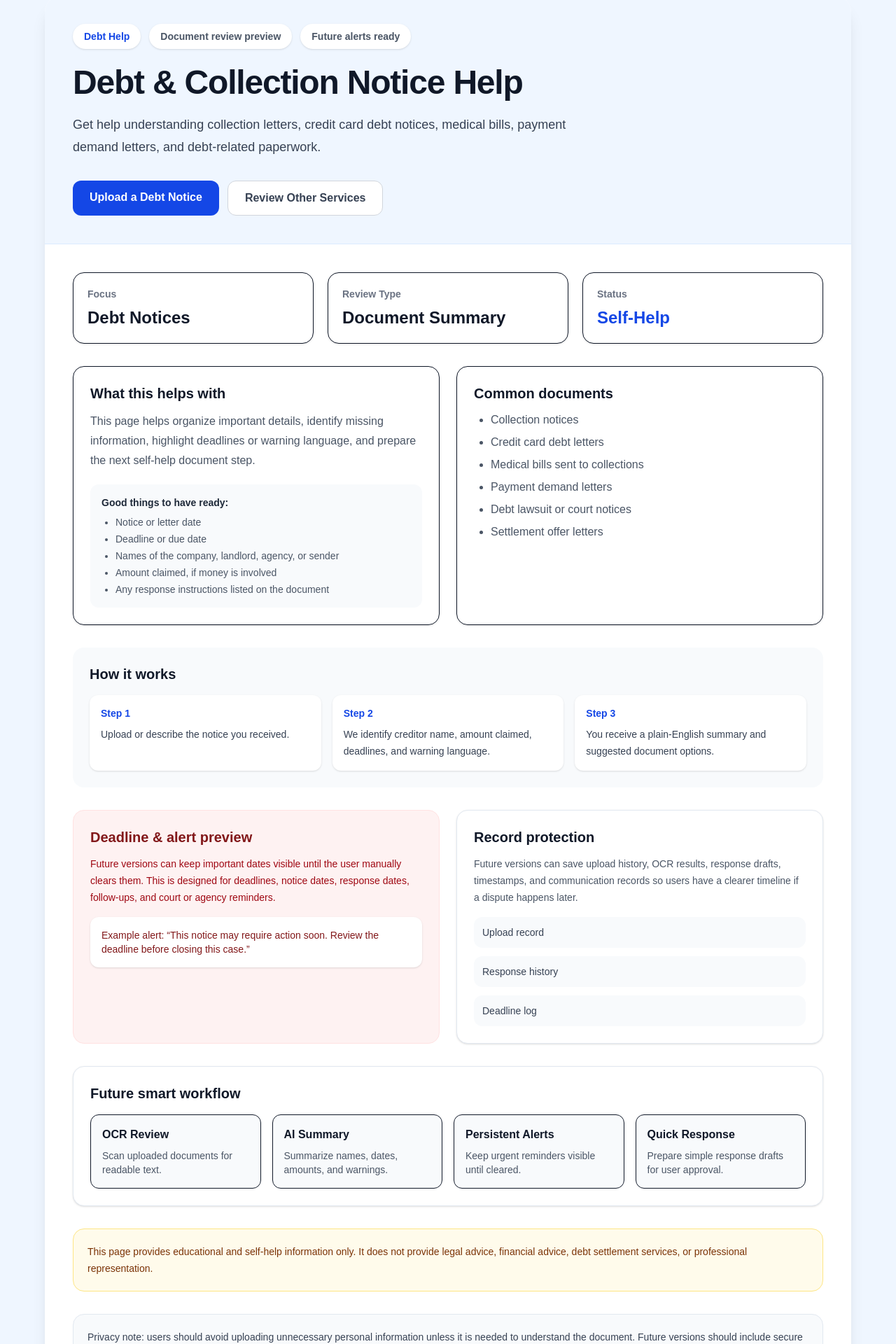
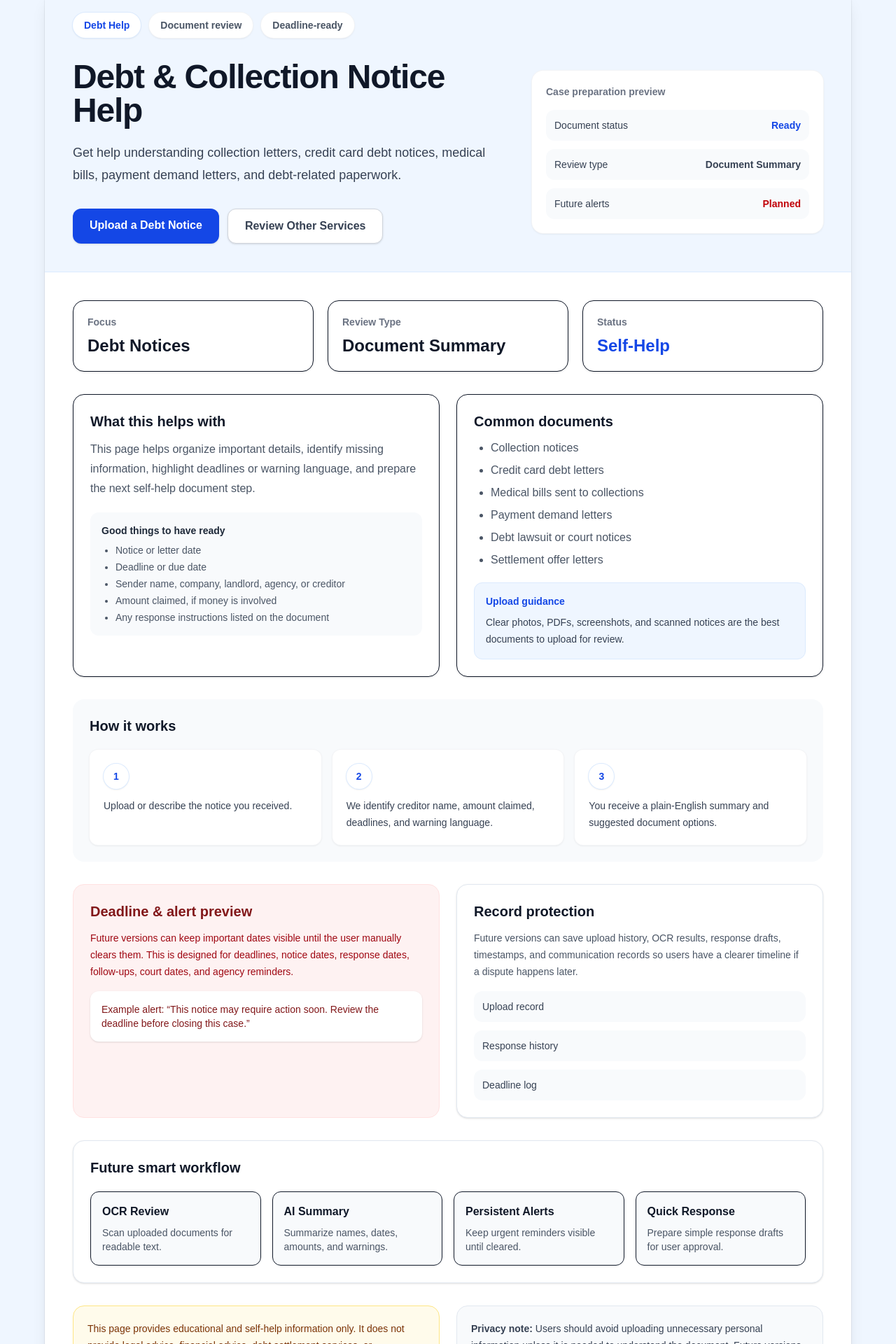
Before and after one commit to betterwork7777/csds-site, a Next.js app: page /debt in a window 1280 px wide. Shown: the part 134-2054 px from the top of the page at 70% size. Built offline with nearby package versions, Linux system fonts and the light colour scheme.

Commit message:
Refactor ServicePage component styles and structure

```diff
--- a/src/app/components/ServicePage.tsx
+++ b/src/app/components/ServicePage.tsx
@@ -25,36 +25,42 @@ const colorStyles = {
     pageBg: "bg-blue-50",
     accentText: "text-blue-700",
     button: "bg-blue-700 hover:bg-blue-800",
+    ring: "ring-blue-100",
     soft: "bg-blue-50 border-blue-100",
   },
   emerald: {
     pageBg: "bg-emerald-50",
     accentText: "text-emerald-700",
     button: "bg-emerald-700 hover:bg-emerald-800",
+    ring: "ring-emerald-100",
     soft: "bg-emerald-50 border-emerald-100",
   },
   orange: {
     pageBg: "bg-orange-50",
     accentText: "text-orange-700",
     button: "bg-orange-700 hover:bg-orange-800",
+    ring: "ring-orange-100",
     soft: "bg-orange-50 border-orange-100",
   },
   rose: {
     pageBg: "bg-rose-50",
     accentText: "text-rose-700",
     button: "bg-rose-700 hover:bg-rose-800",
+    ring: "ring-rose-100",
     soft: "bg-rose-50 border-rose-100",
   },
   purple: {
     pageBg: "bg-purple-50",
     accentText: "text-purple-700",
     button: "bg-purple-700 hover:bg-purple-800",
+    ring: "ring-purple-100",
     soft: "bg-purple-50 border-purple-100",
   },
   slate: {
     pageBg: "bg-slate-100",
     accentText: "text-slate-700",
     button: "bg-slate-800 hover:bg-slate-900",
+    ring: "ring-slate-200",
     soft: "bg-slate-50 border-slate-200",
   },
 };
@@ -75,31 +81,33 @@ export default function ServicePage({
   const style = colorStyles[color];
 
   return (
-    <main className={`min-h-screen ${style.pageBg} px-6 py-20 text-gray-900`}>
+    <main className={`min-h-screen ${style.pageBg} px-6 py-16 text-gray-900`}>
       <div className="mx-auto max-w-6xl">
         <a href="/" className={`text-sm font-semibold ${style.accentText}`}>
           ← Back to Home
         </a>
 
-        <section className="mt-6 overflow-hidden rounded-3xl bg-white shadow-xl">
+        <section className="mt-6 overflow-hidden rounded-3xl bg-white shadow-xl ring-1 ring-black/5">
           <div className={`border-b p-8 md:p-10 ${style.soft}`}>
             <div className="flex flex-wrap items-center gap-3">
               <span
-                className={`rounded-full bg-white px-4 py-2 text-sm font-bold shadow-sm ${style.accentText}`}
+                className={`rounded-full bg-white px-4 py-2 text-sm font-bold shadow-sm ring-1 ${style.ring} ${style.accentText}`}
               >
                 {label}
               </span>
 
-              <span className="rounded-full bg-white px-4 py-2 text-sm font-semibold text-gray-600 shadow-sm">
-                Document review preview
+              <span className="rounded-full bg-white px-4 py-2 text-sm font-semibold text-gray-600 shadow-sm ring-1 ring-gray-100">
+                Document review
               </span>
 
-              <span className="rounded-full bg-white px-4 py-2 text-sm font-semibold text-gray-600 shadow-sm">
-                Future alerts ready
+              <span className="rounded-full bg-white px-4 py-2 text-sm font-semibold text-gray-600 shadow-sm ring-1 ring-gray-100">
+                Deadline-ready
               </span>
             </div>
 
-            <h1 className="mt-6 max-w-4xl text-4xl font-bold tracking-tight md:text-5xl">
+            <div className="mt-8 grid gap-8 lg:grid-cols-[1.5fr_1fr] lg:items-center">
+              <div>
+                <h1 className="max-w-4xl text-4xl font-bold tracking-tight md:text-5xl">
                   {title}
                 </h1>
 
@@ -110,17 +118,44 @@ export default function ServicePage({
                 <div className="mt-8 flex flex-wrap gap-3">
                   <a
                     href="/documents"
-                className={`rounded-xl px-6 py-3 font-semibold text-white ${style.button}`}
+                    className={`rounded-xl px-6 py-3 font-semibold text-white shadow-sm transition ${style.button}`}
                   >
                     {uploadText}
                   </a>
 
                   <a
                     href="/"
-                className="rounded-xl border border-gray-300 bg-white px-6 py-3 font-semibold text-gray-700 hover:bg-gray-50"
+                    className="rounded-xl border border-gray-300 bg-white px-6 py-3 font-semibold text-gray-700 shadow-sm hover:bg-gray-50"
                   >
                     Review Other Services
                   </a>
+                </div>
+              </div>
+
+              <div className="rounded-2xl bg-white p-5 shadow-sm ring-1 ring-gray-100">
+                <p className="text-sm font-bold text-gray-500">
+                  Case preparation preview
+                </p>
+
+                <div className="mt-4 space-y-3 text-sm text-gray-700">
+                  <div className="flex items-center justify-between rounded-xl bg-slate-50 p-3">
+                    <span>Document status</span>
+                    <span className={`font-bold ${style.accentText}`}>
+                      Ready
+                    </span>
+                  </div>
+
+                  <div className="flex items-center justify-between rounded-xl bg-slate-50 p-3">
+                    <span>Review type</span>
+                    <span className="font-bold">{reviewType}</span>
+                  </div>
+
+                  <div className="flex items-center justify-between rounded-xl bg-slate-50 p-3">
+                    <span>Future alerts</span>
+                    <span className="font-bold text-red-700">Planned</span>
+                  </div>
+                </div>
+              </div>
             </div>
           </div>
 
@@ -147,7 +182,7 @@ export default function ServicePage({
             </div>
 
             <div className="mt-8 grid gap-6 lg:grid-cols-2">
-              <div className="rounded-2xl border p-6 shadow-sm">
+              <div className="rounded-2xl border bg-white p-6 shadow-sm">
                 <h2 className="text-xl font-bold">What this helps with</h2>
 
                 <p className="mt-3 leading-7 text-gray-600">
@@ -158,20 +193,20 @@ export default function ServicePage({
 
                 <div className="mt-5 rounded-xl bg-slate-50 p-4">
                   <p className="text-sm font-bold text-gray-800">
-                    Good things to have ready:
+                    Good things to have ready
                   </p>
 
                   <ul className="mt-2 list-disc space-y-1 pl-5 text-sm text-gray-600">
                     <li>Notice or letter date</li>
                     <li>Deadline or due date</li>
-                    <li>Names of the company, landlord, agency, or sender</li>
+                    <li>Sender name, company, landlord, agency, or creditor</li>
                     <li>Amount claimed, if money is involved</li>
                     <li>Any response instructions listed on the document</li>
                   </ul>
                 </div>
               </div>
 
-              <div className="rounded-2xl border p-6 shadow-sm">
+              <div className="rounded-2xl border bg-white p-6 shadow-sm">
                 <h2 className="text-xl font-bold">Common documents</h2>
 
                 <ul className="mt-3 list-disc space-y-2 pl-6 text-gray-600">
@@ -179,25 +214,35 @@ export default function ServicePage({
                     <li key={item}>{item}</li>
                   ))}
                 </ul>
+
+                <div className={`mt-5 rounded-xl border p-4 ${style.soft}`}>
+                  <p className={`text-sm font-bold ${style.accentText}`}>
+                    Upload guidance
+                  </p>
+                  <p className="mt-2 text-sm leading-6 text-gray-700">
+                    Clear photos, PDFs, screenshots, and scanned notices are the
+                    best documents to upload for review.
+                  </p>
+                </div>
               </div>
             </div>
 
             <div className="mt-8 rounded-2xl bg-slate-50 p-6">
               <h2 className="text-xl font-bold">How it works</h2>
 
-              <div className="mt-4 grid gap-4 md:grid-cols-3">
+              <div className="mt-5 grid gap-4 md:grid-cols-3">
                 {steps.map((step, index) => (
                   <div
                     key={step}
-                    className="rounded-xl bg-white p-4 shadow-sm"
+                    className="rounded-xl bg-white p-5 shadow-sm ring-1 ring-gray-100"
                   >
-                    <p className={`text-sm font-bold ${style.accentText}`}>
-                      Step {index + 1}
-                    </p>
+                    <div
+                      className={`mb-3 flex h-9 w-9 items-center justify-center rounded-full bg-white text-sm font-bold shadow-sm ring-1 ${style.ring} ${style.accentText}`}
+                    >
+                      {index + 1}
+                    </div>
 
-                    <p className="mt-2 text-sm leading-6 text-gray-700">
-                      {step}
-                    </p>
+                    <p className="text-sm leading-6 text-gray-700">{step}</p>
                   </div>
                 ))}
               </div>
@@ -212,8 +257,8 @@ export default function ServicePage({
                 <p className="mt-3 text-sm leading-6 text-red-800">
                   Future versions can keep important dates visible until the
                   user manually clears them. This is designed for deadlines,
-                  notice dates, response dates, follow-ups, and court or agency
-                  reminders.
+                  notice dates, response dates, follow-ups, court dates, and
+                  agency reminders.
                 </p>
 
                 <div className="mt-4 rounded-xl bg-white p-4 text-sm text-red-900 shadow-sm">
@@ -248,7 +293,7 @@ export default function ServicePage({
             <div className="mt-8 rounded-2xl border border-slate-200 bg-white p-6 shadow-sm">
               <h2 className="text-xl font-bold">Future smart workflow</h2>
 
-              <div className="mt-4 grid gap-4 md:grid-cols-4">
+              <div className="mt-5 grid gap-4 md:grid-cols-4">
                 <div className="rounded-xl border bg-slate-50 p-4">
                   <p className="font-semibold">OCR Review</p>
                   <p className="mt-2 text-sm text-gray-600">
@@ -279,15 +324,17 @@ export default function ServicePage({
               </div>
             </div>
 
-            <div className="mt-8 rounded-2xl border border-amber-200 bg-amber-50 p-5 text-sm leading-6 text-amber-900">
+            <div className="mt-8 grid gap-6 lg:grid-cols-2">
+              <div className="rounded-2xl border border-amber-200 bg-amber-50 p-5 text-sm leading-6 text-amber-900">
                 {disclaimer}
               </div>
 
-            <div className="mt-8 rounded-2xl border border-slate-200 bg-slate-50 p-5 text-sm leading-6 text-gray-700">
-              Privacy note: users should avoid uploading unnecessary personal
-              information unless it is needed to understand the document. Future
-              versions should include secure login, saved cases, and access
-              controls before public launch.
+              <div className="rounded-2xl border border-slate-200 bg-slate-50 p-5 text-sm leading-6 text-gray-700">
+                <strong>Privacy note:</strong> Users should avoid uploading
+                unnecessary personal information unless it is needed to
+                understand the document. Future versions should include secure
+                login, saved cases, and access controls before public launch.
+              </div>
             </div>
           </div>
         </section>
```
Lines whose indentation alone changed are shown as unchanged.
